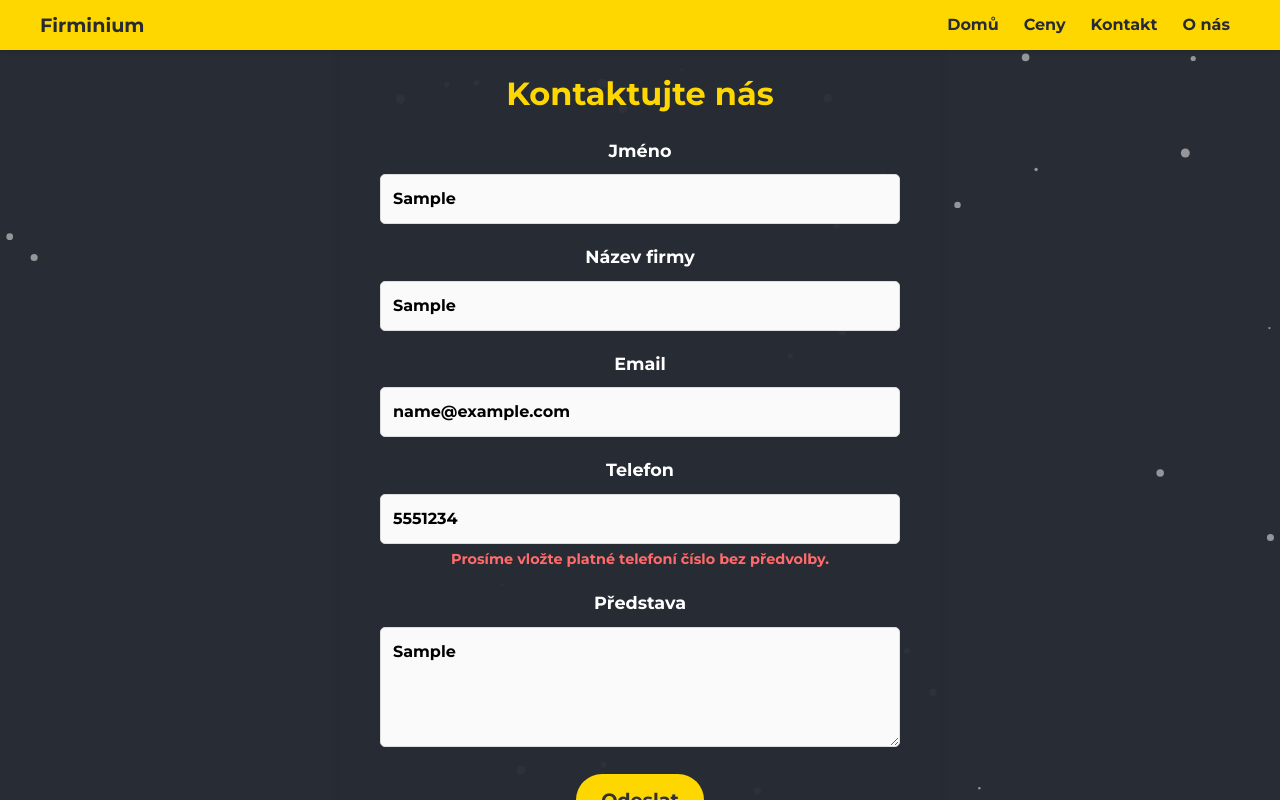
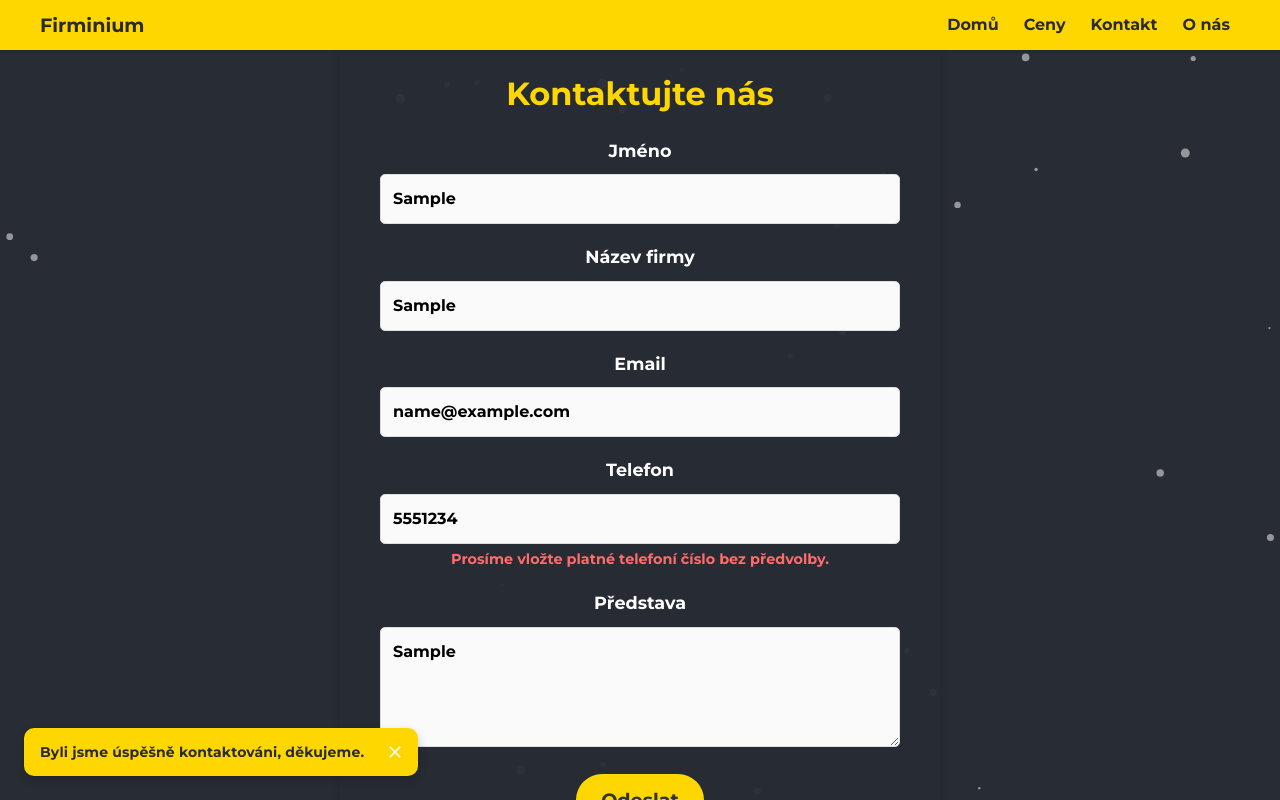
Before and after one commit to Tomistoma/firminium-, a React (Create React App) app: page /contact in a window 1280 px wide. Both pictures are taken after typing "Sample", "Sample", "name@example.com", "5551234", "Sample" into the empty fields and a click on the button "Odeslat". Built offline with nearby package versions, Linux system fonts and the light colour scheme.

Commit message:
snackbar

```diff
--- a/src/Contact.js
+++ b/src/Contact.js
@@ -6,8 +6,40 @@ import particlesOptions from "./particles.json";
 import './Styles/Contact.css';
 import Navbar from './Navbar';
 import Footer from './Footer';
+import Button from '@mui/material/Button';
+import Snackbar from '@mui/material/Snackbar';
+import IconButton from '@mui/material/IconButton';
+import CloseIcon from '@mui/icons-material/Close';
 
 function Contact() {
+    const [open, setOpen] = React.useState(false);
+
+    const handleClick = () => {
+      setOpen(true);
+    };
+
+    const handleClose = (event, reason) => {
+      if (reason === 'clickaway') {
+        return;
+      }
+
+      setOpen(false);
+    };
+
+    const action = (
+        <React.Fragment>
+          <IconButton
+            size="small"
+            aria-label="close"
+            color="inherit"
+            onClick={handleClose}
+          >
+            <CloseIcon fontSize="small" />
+          </IconButton>
+        </React.Fragment>
+      );
+
+
     const particlesInit = useCallback(main => {
         loadFull(main);
     }, []);
@@ -84,7 +116,7 @@ const handleSubmit = async (e) => {
             // Check if the response is successful
             if (response.ok) {
                 console.log('Form Submitted', formData);
-                alert('Thank you for contacting us!');
+                handleClick();
                 // Reset form
                 setFormData({
                     name: '',
@@ -110,6 +142,43 @@ const handleSubmit = async (e) => {
         <div className="App">
             <Particles className="particles" options={particlesOptions} init={particlesInit} />
             <Navbar />
+            <Snackbar
+  open={open}
+  autoHideDuration={6000}
+  onClose={handleClose}
+  message="Byli jsme úspěšně kontaktováni, děkujeme."
+  action={
+    <React.Fragment>
+      <IconButton
+        size="small"
+        aria-label="close"
+        color="inherit"
+        onClick={handleClose}
+        style={{
+          color: 'white', // Close icon color
+        }}
+      >
+        <CloseIcon fontSize="small" />
+      </IconButton>
+    </React.Fragment>
+  }
+  sx={{
+    '& .MuiSnackbarContent-root': {
+      backgroundColor: 'var(--teal-color)', // Match the background color with your design
+      color: '#282b33', // Text color to match the overall design
+      fontFamily: 'Montserrat, sans-serif', // Font family to match your design
+      fontWeight: 'bold',
+      borderRadius: '10px', // Adding rounded corners to match your overall design aesthetic
+      boxShadow: '0 4px 10px rgba(0, 0, 0, 0.2)', // Adding subtle shadow
+    },
+    '& .MuiSnackbarContent-message': {
+      fontSize: '1em', // Adjusting font size
+    },
+    '& .MuiSnackbarContent-action': {
+      marginLeft: 'auto', // Align the close button to the right
+    },
+  }}
+/>
 
             {/* Contact Form Section */}
             <div className="contact-form">
@@ -184,6 +253,7 @@ const handleSubmit = async (e) => {
         whileTap={{ scale: 0.9 }}
         type="submit"  // This ensures it acts as a submit button
         transition={{ type: "spring", stiffness: 400, damping: 10 }}
+        onClick={handleClick}
     >
         Odeslat
     </motion.button>
```
